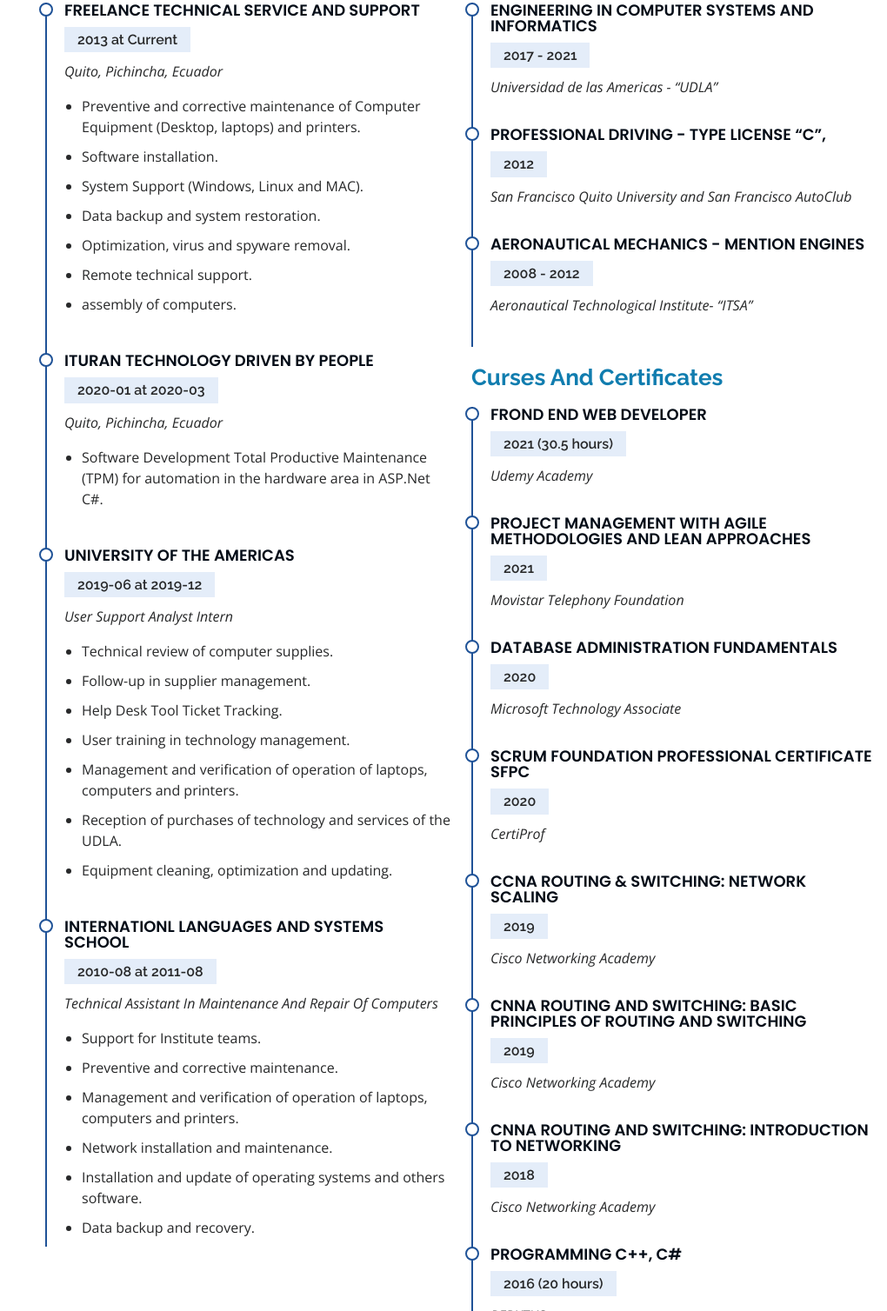
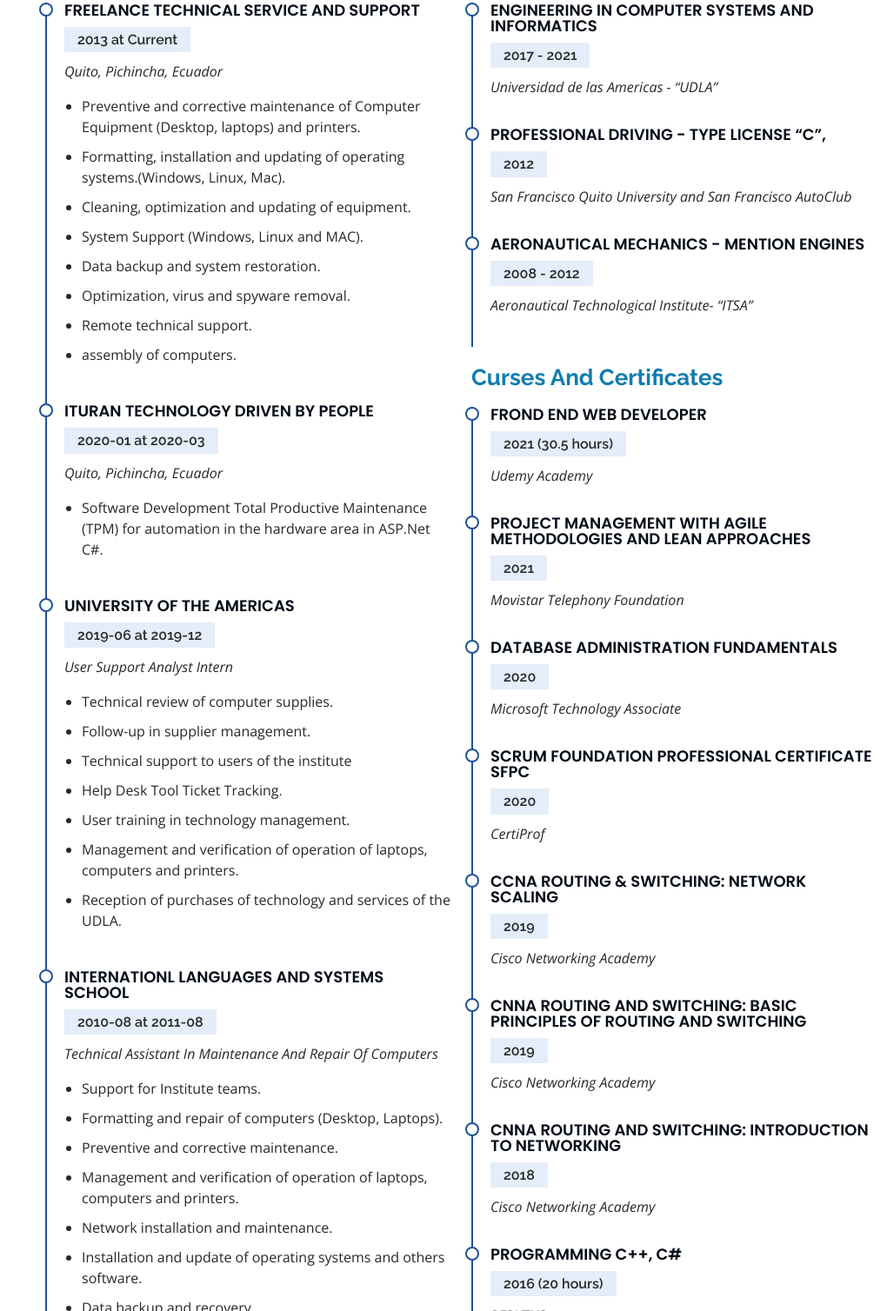
Before and after one commit to LexCh/curriculum_websitel_eng, a plain HTML site: page index.html in a window 1280 px wide. Shown: the part 2144-3652 px from the top of the page at 87% size, without its empty margins (260-1280 px from the left). Drawn offline with nearby package versions, Linux system fonts and the light colour scheme.

Commit message:
commit cambios5

```diff
--- a/index.html
+++ b/index.html
@@ -202,7 +202,8 @@
                             <p><em>Quito, Pichincha, Ecuador</em></p>
                             <ul>
                                 <li>Preventive and corrective maintenance of Computer Equipment (Desktop, laptops) and printers.</li>
-                                <li>Software installation.</li>
+                                <li>Formatting, installation and updating of operating systems.(Windows, Linux, Mac).</li>
+                                <li>Cleaning, optimization and updating of equipment.</li>
                                 <li>System Support (Windows, Linux and MAC).</li>
                                 <li>Data backup and system restoration.</li>
                                 <li>Optimization, virus and spyware removal.</li>
@@ -227,11 +228,12 @@
                             <ul>
                                 <li>Technical review of computer supplies.</li>
                                 <li>Follow-up in supplier management.</li>
+                                <li>Technical support to users of the institute</li>
                                 <li>Help Desk Tool Ticket Tracking.</li>
                                 <li>User training in technology management.</li>
                                 <li>Management and verification of operation of laptops, computers and printers.</li>
                                 <li>Reception of purchases of technology and services of the UDLA.</li>
-                                <li>Equipment cleaning, optimization and updating.</li>
+
                             </ul>
                         </div>
                         <!--Experience 3-->
@@ -241,6 +243,7 @@
                             <p><em>Technical Assistant In Maintenance And Repair Of Computers</em></p>
                             <ul>
                                 <li>Support for Institute teams.</li>
+                                <li>Formatting and repair of computers (Desktop, Laptops).</li>
                                 <li>Preventive and corrective maintenance.</li>
                                 <li>Management and verification of operation of laptops, computers and printers.</li>
                                 <li>Network installation and maintenance.</li>
```
